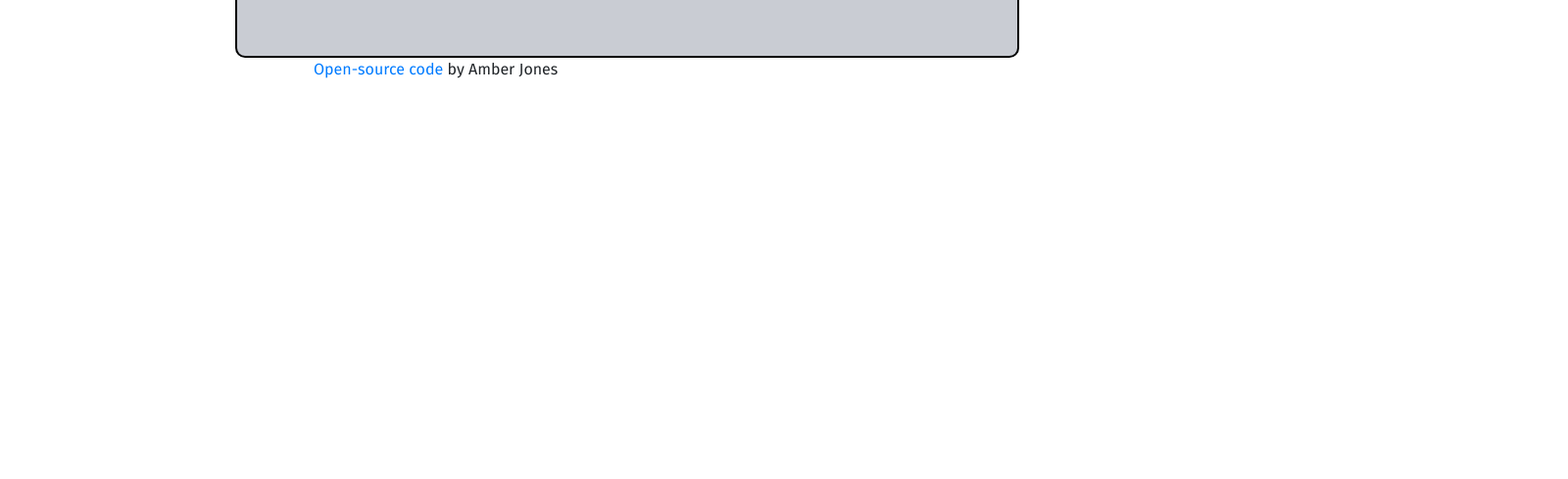
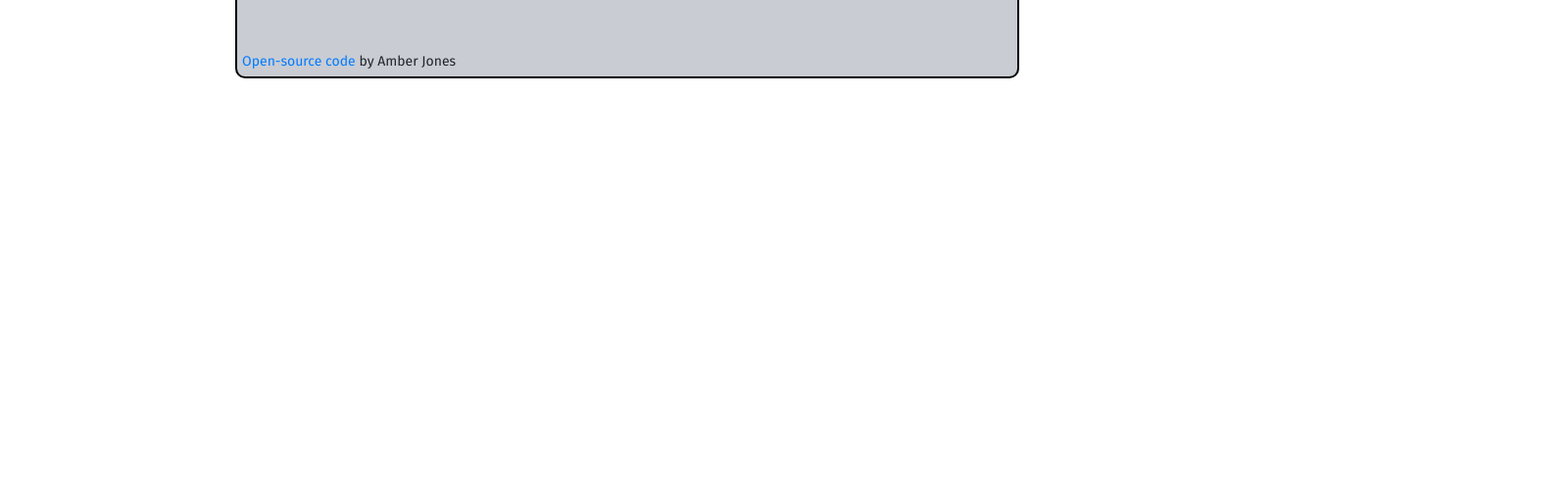
Before and after one commit to ambahjones/my-weather-app, a plain HTML site: page index.html in a window 1280 px wide. Shown: the part 311-800 px from the top of the page at 98% size, 1600 px wide, since content can reach past the window. Drawn offline with nearby package versions, Linux system fonts and the light colour scheme; no server answers.

Commit message:
placed code source link in better location and updated css

```diff
--- a/index.html
+++ b/index.html
@@ -95,14 +95,15 @@
         </div>
 
         <div class="row forecast" id="forecast"></div>
+        <div class="codeLink">
+          <a href="https://github.com/ambahjones/my-weather-app" target="_blank"
+            >Open-source code</a
+          >
+          by Amber Jones
+        </div>
       </div>
     </div>
-    <div class="codeLink">
-      <a href="https://github.com/ambahjones/my-weather-app" target="_blank"
-        >Open-source code</a
-      >
-      by Amber Jones
-    </div>
+
     <script src="index.js"></script>
   </body>
 </html>
--- a/style.css
+++ b/style.css
@@ -118,8 +118,9 @@ li {
 }
 .codeLink {
   position: relative;
-  top: -50px;
-  right: -320px;
+  left: -15px;
+  top: 15px;
+  text-align: left;
   font-family: "Fira Sans", sans-serif;
-  font-size: 16px;
+  font-size: 14px;
 }
```
